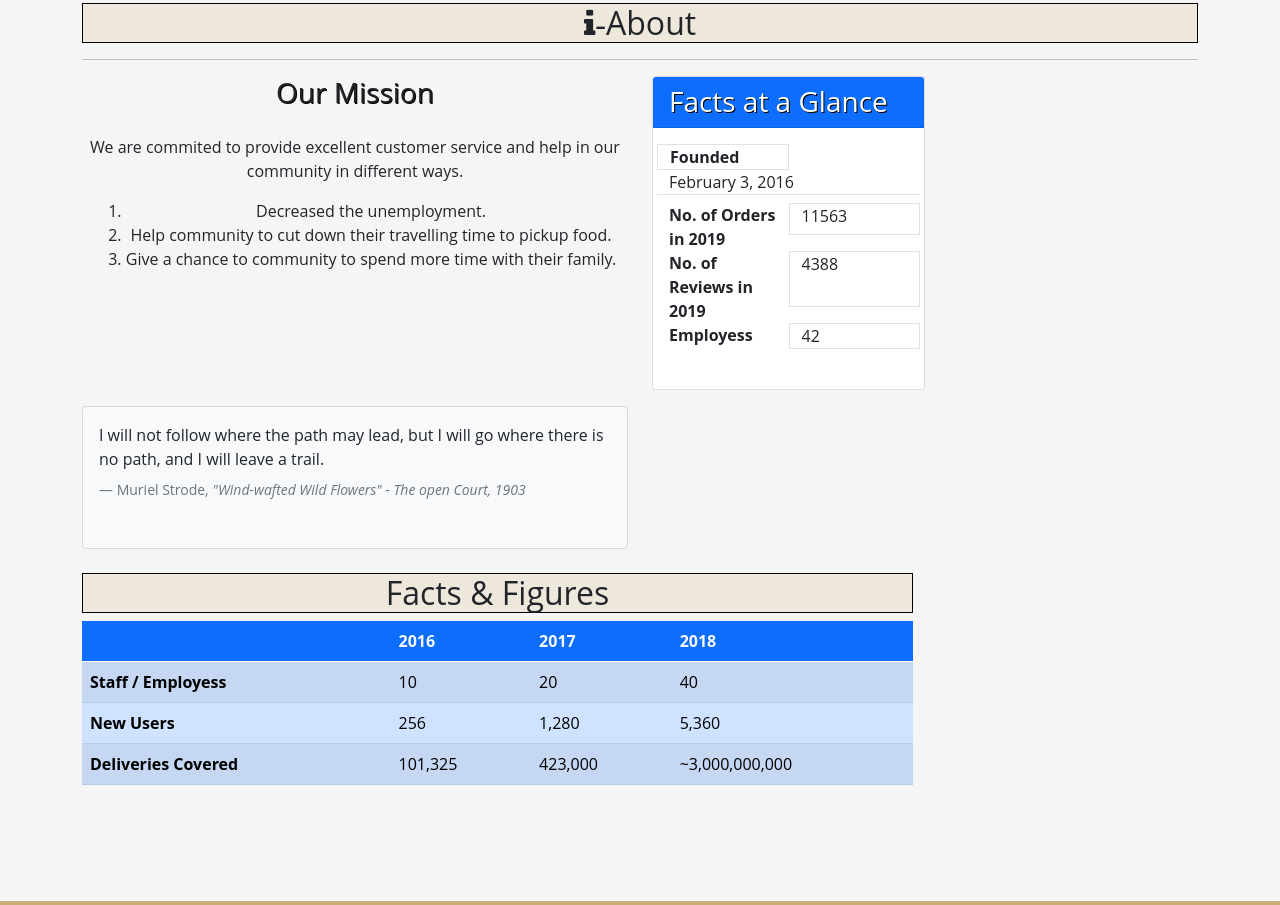
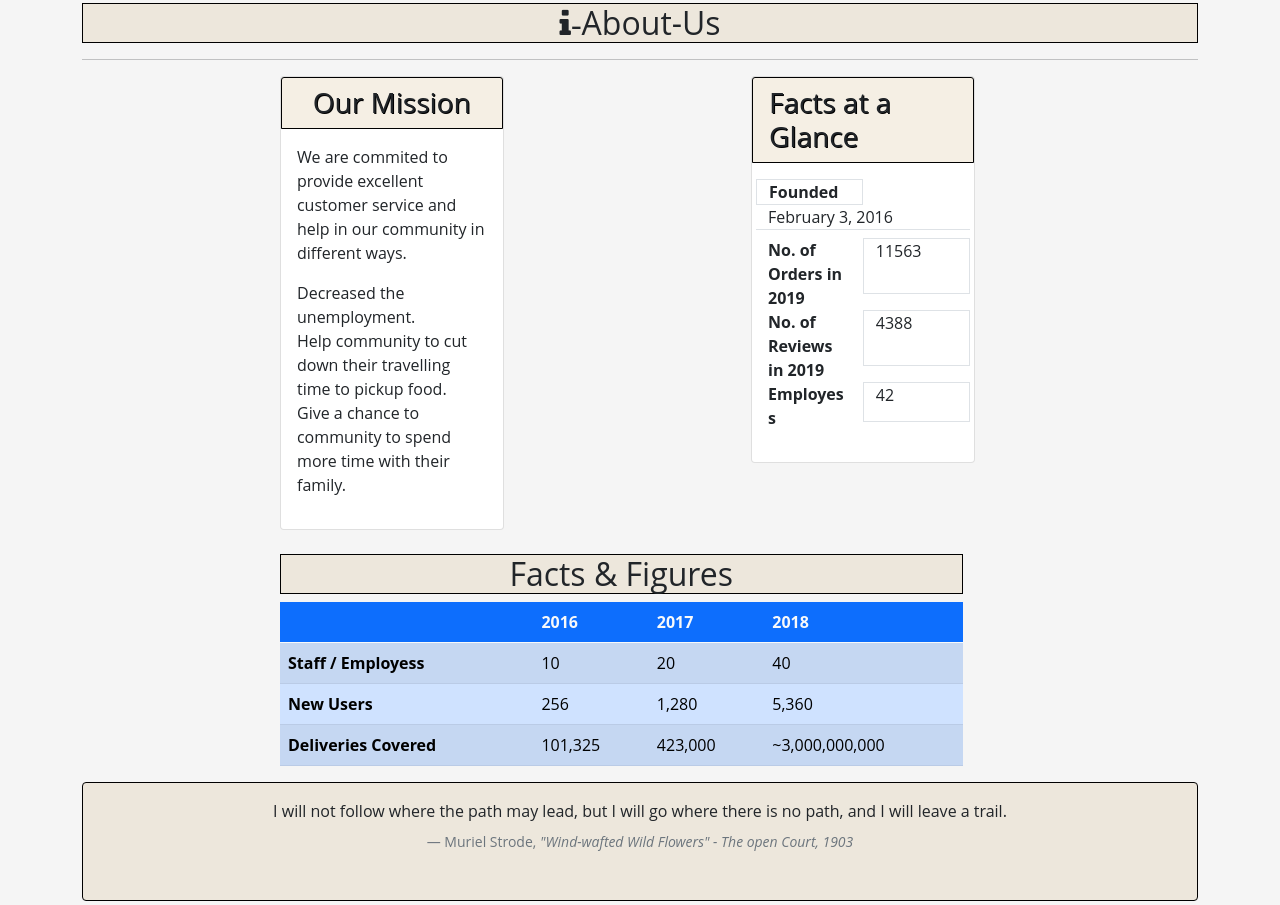
Before and after one commit to Salmoonsamuel/Portfolio-project, a website: page aboutus.html in a window 1280 px wide. Shown: the part 209-1114 px from the top of the page. Drawn offline with nearby package versions, Linux system fonts and the light colour scheme.

Commit message:
update styling in Aboutus and contactus pages

```diff
--- a/aboutus.html
+++ b/aboutus.html
@@ -44,23 +44,29 @@
                              <li class="breadcrumb-item"><a href="index.html">Home</a></li>
                              <li class="breadcrumb-item active">About-us</li>
                          </ol>
-                         <h2 class="cli text-center" ><i class="fa fa-info">-</i>About</h2>
+                         <h2 class="cli text-center" ><i class="fa fa-info">-</i>About-Us</h2>
                          <hr />
                       </div>
                   </div>
-                  <div class="row">
-                    <div class="col-sm-6 text-center">
-                        <h3>Our Mission</h3>
-                        <p>We are commited to provide excellent customer service and help in our community in different ways.</p>
-                        <ol class="list-inline-item ">
-                          <li>Decreased the unemployment.</li>
-                          <li>Help community to cut down their travelling time to pickup food.</li>
-                          <li>Give a chance to community to spend more time with their family. </li>
-                        </ol>
+                  <div class="row offset-2">
+                    <div class="col-sm-6">
+                      <div class="col-sm-6 card">
+                        <h3 class="card-header cli text-center text-dark">Our Mission</h3>
+                        <div class="card-body">
+                          <p>We are commited to provide excellent customer service and help in our community in different ways.</p>
+                          <ol class="list-unstyled ">
+                            <li>Decreased the unemployment.</li>
+                            <li>Help community to cut down their travelling time to pickup food.</li>
+                            <li>Give a chance to community to spend more time with their family. </li>
+                          </ol>
+                        </div>
+                      </div>
+
+
                     </div>
-                    <div class="col-sm-6 ">
+                    <div class="col-sm-6">
                         <div class="col-sm-6 card">
-                            <h3 class="card-header bg-primary text-white">Facts at a Glance</h3>
+                            <h3 class="card-header cli text-dark">Facts at a Glance</h3>
                             <div class="card-body">
                                 <dl class="row">
                                     <dt class="col-6 border">Founded</dt>
@@ -75,22 +81,9 @@
                             </div>
                         </div>
                     </div>
-                    <div class="col-sm-6 ">
-                        <div class="card bg-light mt-3">
-                            <blockquote class="block-quote card-body">
-                                <p class="pb-2">I will not follow where the path may lead, but I will go where there is no path, and I will leave a trail.</p>
-                                <footer class="blockquote-footer">Muriel Strode,
-                                    <cite title="Source Title">
-                                        "Wind-wafted Wild Flowers" -
-                                        The open Court, 1903
-                                    </cite>
-                                </footer>
-                              </blockquote>
-                        </div>
-                    </div>
                   </div>
                   <br>
-                  <div class="row ">
+                  <div class="row offset-2">
                     <div class="col-sm-9 ">
                         <h2 class="cli text-center">Facts &amp; Figures</h2>
                         <div class="table-responsive">
@@ -127,8 +120,24 @@
                          </div>
                       </div>
                    </div>
+                   <div class="col-sm-12 text-center">
+                       <div class="card cli">
+                           <blockquote class="block-quote card-body">
+                           <p class="pb-2">I will not follow where the path may lead, but I will go where there is no path, and I will leave a trail.</p>
+                           <footer class="blockquote-footer">Muriel Strode,
+                              <cite title="Source Title">
+                                 "Wind-wafted Wild Flowers" -
+                                 The open Court, 1903
+                              </cite>
+                           </footer>
+                           </blockquote>
+                       </div>
+                   </div>
+               </div>
                  </div>
               </div>
+
+
 
           </main>
           <footer class="site-footer">
```
Also changed, not shown: contactus.html (+11 -11 lines).
